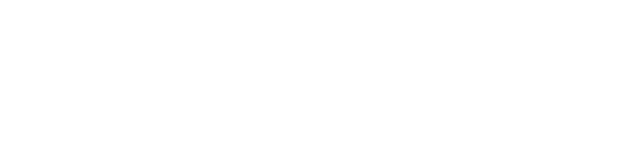
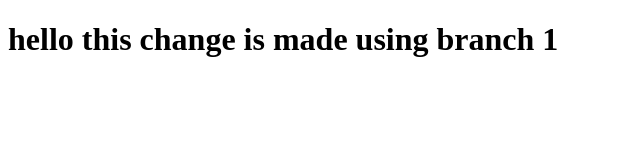
Before and after one commit to shamithmylar20/demo, a plain HTML site: page index.html in a window 1280 px wide. Shown: the whole page, without its empty margins (0-640 px from the left). Drawn offline with Linux system fonts and the light colour scheme.

Commit message:
This is second commit
created a branch

```diff
--- a/index.html
+++ b/index.html
@@ -7,6 +7,6 @@
     <title>Document</title>
 </head>
 <body>
-
+    <h1>hello this change is made using branch 1</h1>
 </body>
 </html>
```
